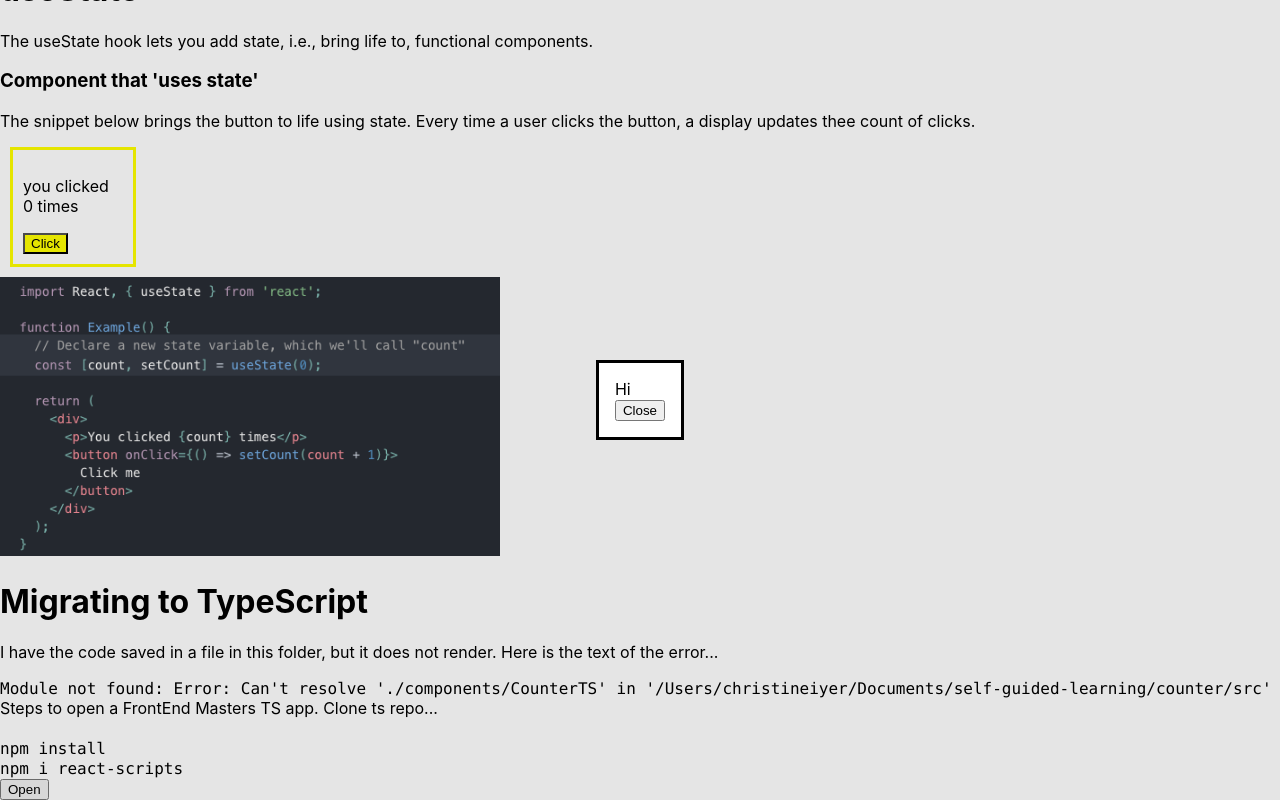
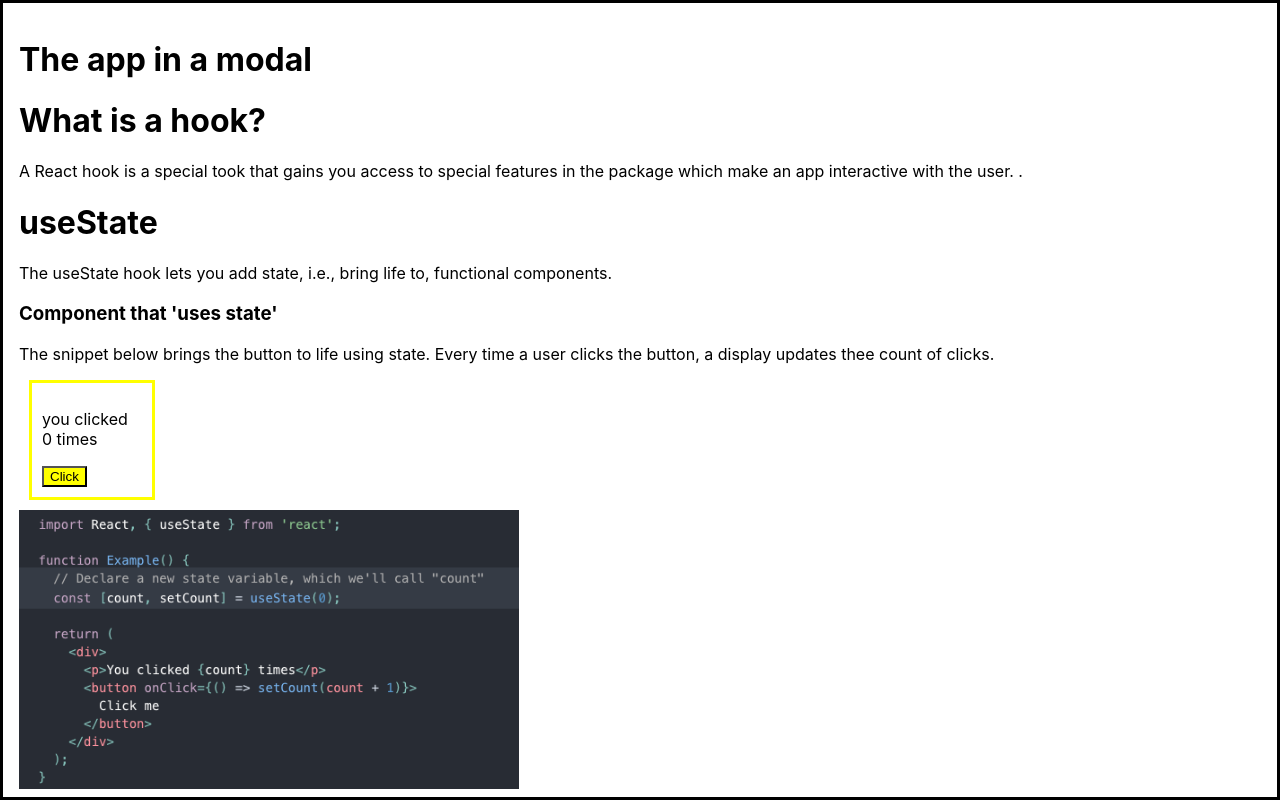
Before and after one commit to christine-iyer/counter, a React (Create React App) app: page / in a window 1280 px wide. Both pictures are taken after a click on the button "Open". Shown: the part 173-973 px from the top of the page. Built offline with nearby package versions, Linux system fonts and the light colour scheme.

Commit message:
put the app in a modal.

```diff
--- a/src/App.css
+++ b/src/App.css
@@ -11,6 +11,11 @@
   .App-logo {
     animation: App-logo-spin infinite 20s linear;
   }
+}
+
+.modal{
+  height: 40px;
+  width: 40px;
 }
 
 .App-header {
--- a/src/App.js
+++ b/src/App.js
@@ -1,6 +1,7 @@
 import { useState } from 'react';
 import Counter from './components/Counter'
 import ModalDialogue from './components/ModalDialogue'
+
 function App() {
   const [show, setShow] = useState(false)
   return (
@@ -12,12 +13,13 @@ function App() {
       <>
         <button onClick={() => setShow(true)}>Open
         </button>
-        <ModalDialogue isOpen={show}>
-          Hi
+        <ModalDialogue className= "modal" isOpen={show}>
+          <h1> The app in a modal</h1>
+
+          <Counter width='100px' />
           <br />
           <button onClick={() =>
             setShow(false)}>Close</button>
-
         </ModalDialogue>
       </>
 
```
